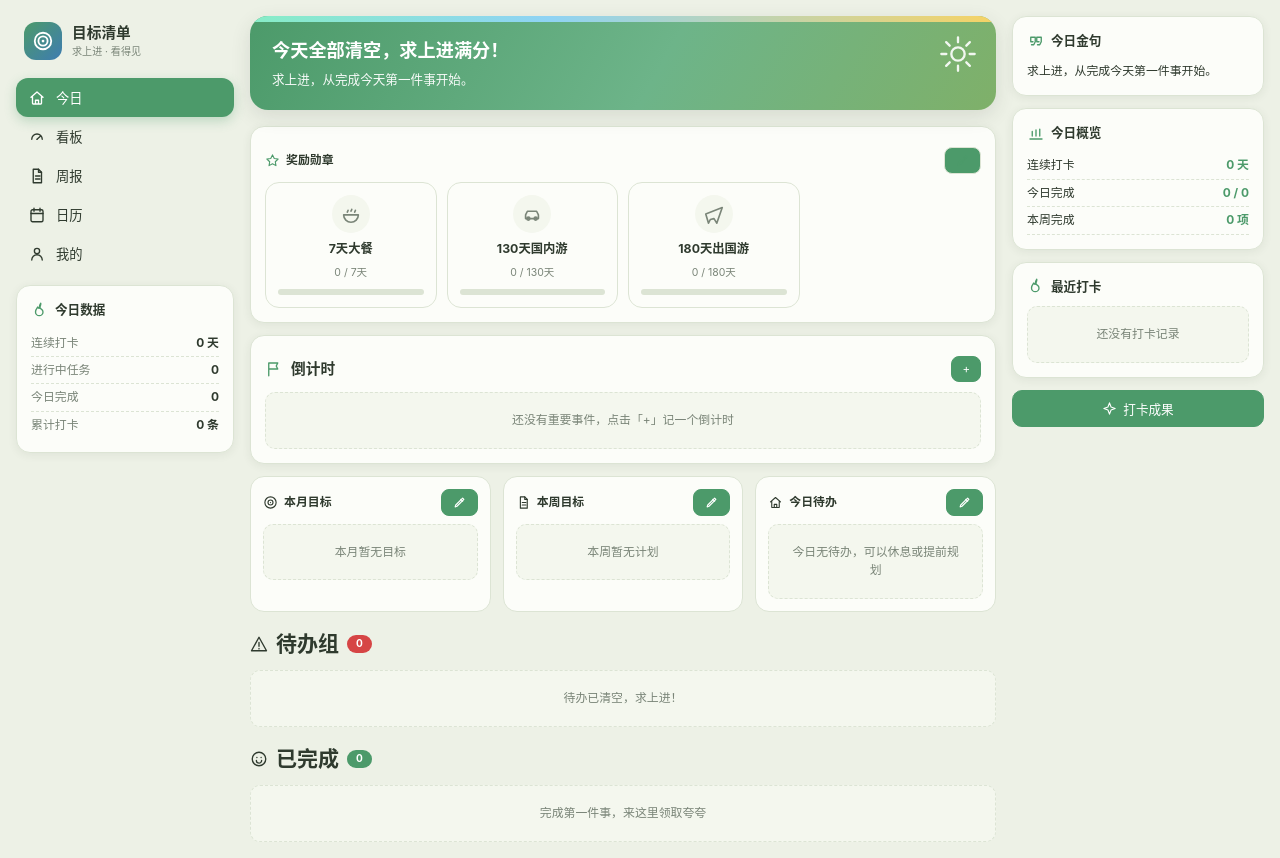
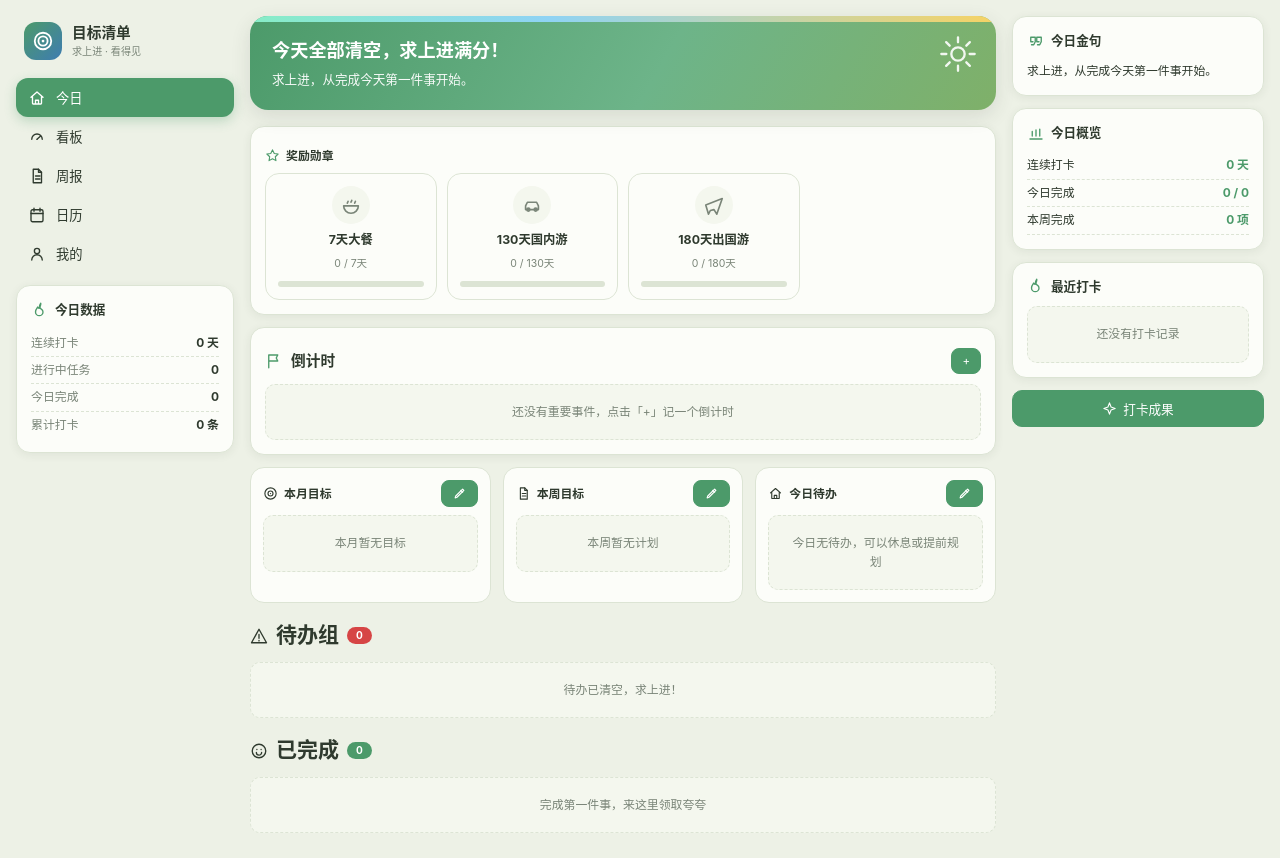
Before and after one commit to cissy223/lifelong-goal-board, a website: page index.html in a window 1280 px wide. Drawn offline with Linux system fonts and the light colour scheme.

Commit message:
style: remove manage button from badge card header

```diff
--- a/index.html
+++ b/index.html
@@ -551,7 +551,7 @@ const s=streakInfo().streak;
 const sb=DB.settings.rewards.filter(r=>r.track==='streak').map(r=>({name:r.name,icon:r.icon,cur:s,threshold:r.threshold,unit:'天'}));
 const gb=DB.goals.map(g=>({name:g.title+' · 圆满达成',icon:'flag',cur:Math.round(g.current/g.target*100),threshold:100,unit:'%'}));
 const all=sb.concat(gb);
-return '<section class="card badge-card"><h2 style="display:flex;align-items:center;gap:6px;margin:6px 0 8px;font-size:.85rem">'+icon('star')+'奖励勋章 <button class="btn sm primary" style="margin-left:auto;border-color:var(--line)" onclick="App.badgeManage()">'+icon('edit')+'</button></h2><div class="badges">'+
+return '<section class="card badge-card"><h2 style="display:flex;align-items:center;gap:6px;margin:6px 0 8px;font-size:.85rem">'+icon('star')+'奖励勋章</h2><div class="badges">'+
 all.map(b=>{
 const pct=clamp(Math.round(b.cur/b.threshold*100),0,100);
 const on=pct>=100;
```
